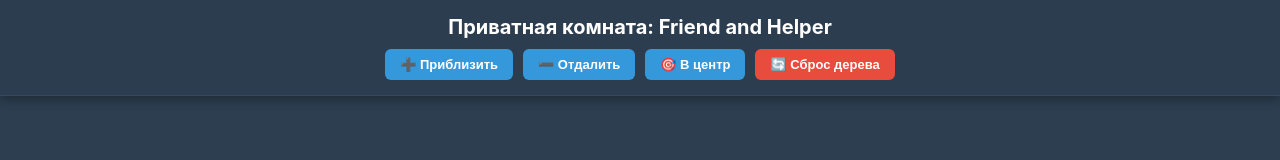
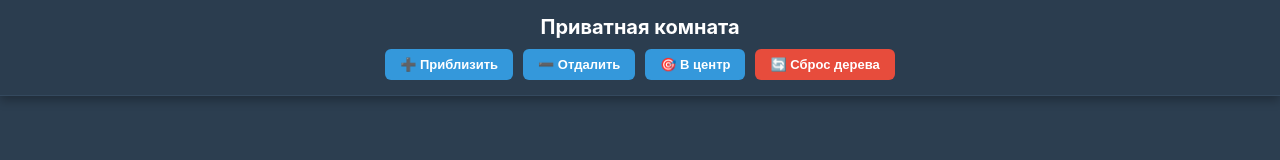
Before and after one commit to alprok8922399-stack/Kash, a website: page binary-tree-app/public/index.html in a window 1280 px wide. Drawn offline with Linux system fonts and the light colour scheme; no server answers.

Commit message:
Update title and header text in index.html

```diff
--- a/binary-tree-app/public/index.html
+++ b/binary-tree-app/public/index.html
@@ -3,13 +3,12 @@
 <head>
     <meta charset="UTF-8">
     <meta name="viewport" content="width=device-width, initial-scale=1.0">
-    <title>Приватная комната: Friend and Helper</title>
+    <title>Приватная комната</title>
     <link rel="stylesheet" href="style.css">
 </head>
 <body>
-
     <div class="header-panel">
-        <h2>Приватная комната: Friend and Helper</h2>
+        <h2>Приватная комната</h2>
         <div class="control-buttons">
             <button class="btn btn-zoom" onclick="zoomIn()">➕ Приблизить</button>
             <button class="btn btn-zoom" onclick="zoomOut()">➖ Отдалить</button>
```
